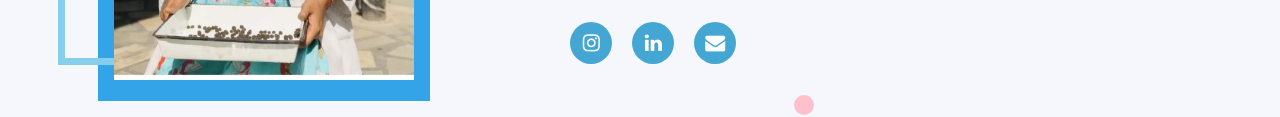
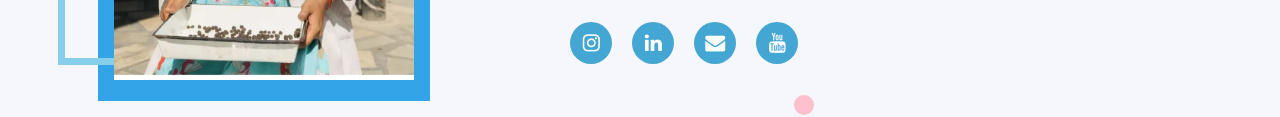
Before and after one commit to anuragplus/namrata_ayurveda.github.io, a plain HTML site: page index.html in a window 1280 px wide. Shown: the part 408-525 px from the top of the page. Drawn offline with Linux system fonts and the light colour scheme.

Commit message:
youtube added

```diff
--- a/index.html
+++ b/index.html
@@ -237,6 +237,11 @@ Based on the information gathered, We analyzes the individual's dosha (bio-energ
           icon: "fa fa-envelope",
           link: "mailto:rapsn2019@gmail.com",
         },
+        {
+          id: "linkedin",
+          icon: "fa fa-youtube",
+          link: "https://www.youtube.com/channel/UCwHgyvQ6Ipdr4Ta7GbK0hWg",
+        },
 
       ];
 
```
